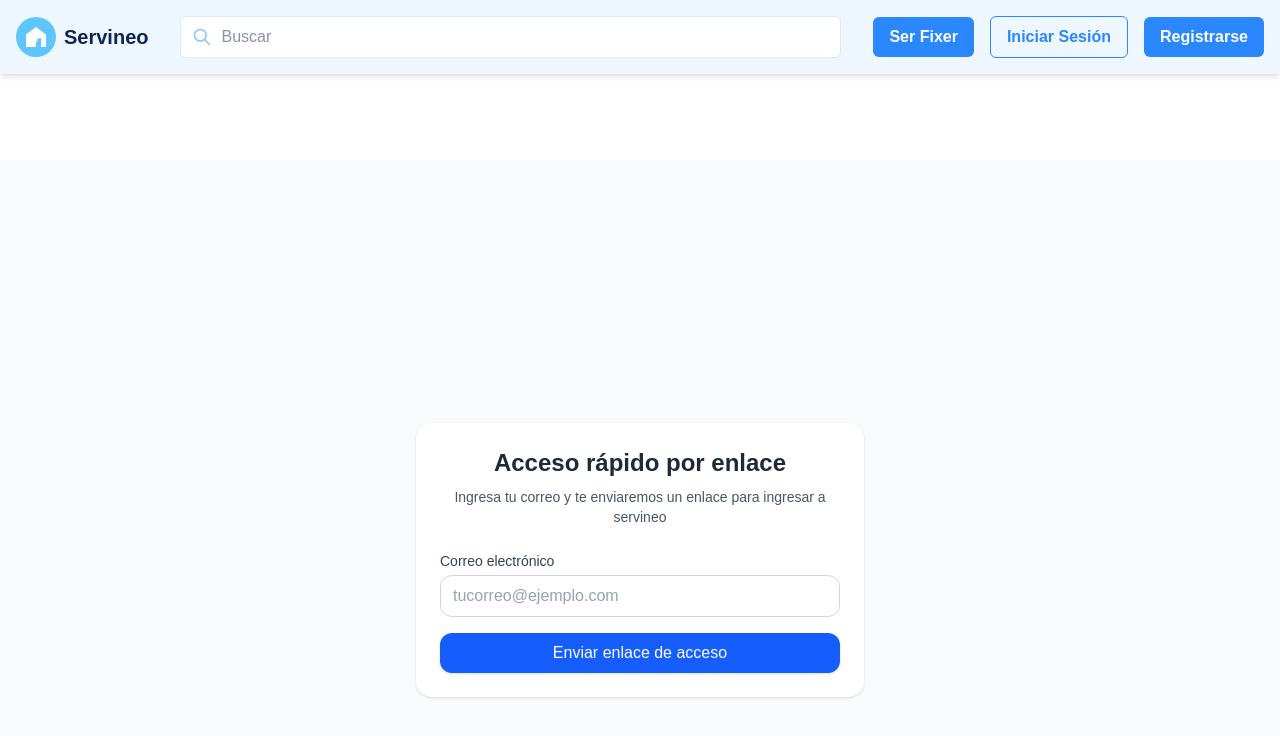
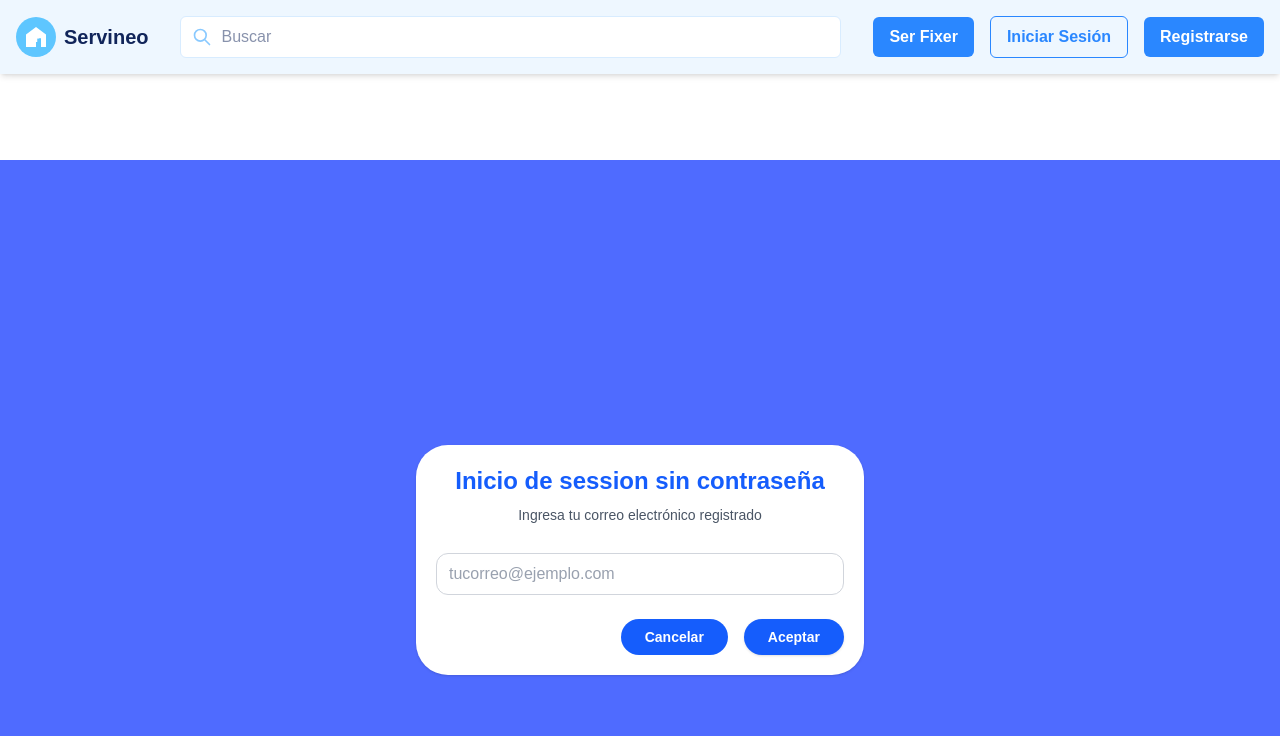
Before and after one commit to robertgt0/alquiler_front, a Next.js app: page /auth/ini-link in a window 1280 px wide. Shown: the top 736 px of the page. Built offline with nearby package versions, Linux system fonts and the light colour scheme; no server answers.

Commit message:
correccion de bugs

```diff
--- a/src/app/auth/ini-link/page.tsx
+++ b/src/app/auth/ini-link/page.tsx
@@ -1,6 +1,7 @@
 "use client";
 import React from "react";
 import { solicitarEnlaceAcceso } from "../../teamsys/services/UserService"; // ajusta si tu ruta real es distinta
+import { useRouter } from "next/navigation";
 
 const isValidEmail = (v: string) => {
   const s = v.trim();
@@ -10,6 +11,7 @@ const isValidEmail = (v: string) => {
 };
 
 export default function IniLinkPage() {
+  const router = useRouter();
   const [email, setEmail] = React.useState("");
   const [fieldError, setFieldError] = React.useState<string | null>(null);
   const [loading, setLoading] = React.useState(false);
@@ -80,16 +82,16 @@ export default function IniLinkPage() {
   };
 
   return (
-    <div className="flex min-h-screen items-center justify-center bg-gray-50 px-4">
-      <div className="w-full max-w-md rounded-2xl bg-white p-6 shadow">
-        <h1 className="mb-2 text-center text-2xl font-semibold text-gray-800">Acceso rápido por enlace</h1>
+    <div className="flex min-h-screen items-center justify-center bg-[#4F6BFF] px-4">
+      <div className="w-full max-w-md rounded-4xl bg-white p-5 shadow">
+        <h1 className="mb-2 text-center text-2xl font-semibold text-blue-600">Inicio de session sin contraseña</h1>
         <p className="mb-6 text-center text-sm text-gray-600">
-          Ingresa tu correo y te enviaremos un enlace para ingresar a servineo
+          Ingresa tu correo electrónico registrado
         </p>
 
         <form onSubmit={onSubmit} className="space-y-4" noValidate>
           <div>
-            <label htmlFor="email" className="block text-sm font-medium text-gray-700">Correo electrónico</label>
+            <label htmlFor="email" className="block text-sm font-medium text-gray-700"></label>
             <input
               id="email"
               type="email"
@@ -107,13 +109,40 @@ export default function IniLinkPage() {
             {fieldError && <p id="email-error" className="mt-1 text-xs text-red-600">{fieldError}</p>}
           </div>
 
+          {/* Botones al estilo mock: Cancelar / Aceptar */}
+<div className="mt-6 flex justify-end gap-4">
+  <button
+    type="button"
+    onClick={() => router.push("/login")} // 👈 ruta de tu login
+    className="
+    rounded-full
+    px-6 py-2
+    text-sm font-semibold
+    bg-blue-600
+    text-white
+    hover:bg-blue-700
+    "
+  >
+    Cancelar
+  </button>
+
   <button
     type="submit"
     disabled={loading}
-            className="w-full rounded-xl bg-blue-600 px-4 py-2 font-medium text-white shadow hover:bg-blue-700 disabled:opacity-60"
+    className="
+      rounded-full
+      bg-blue-600
+      px-6 py-2
+      text-sm font-semibold
+      text-white
+      shadow
+      hover:bg-blue-700
+      disabled:opacity-60
+    "
   >
-            {loading ? "Enviando…" : "Enviar enlace de acceso"}
+    {loading ? "Enviando…" : "Aceptar"}
   </button>
+</div>
         </form>
 
         {banner.type === "err" && (
@@ -123,23 +152,58 @@ export default function IniLinkPage() {
         )}
       </div>
 
-      {/* Modal emergente de éxito */}
+{/* Modal emergente de éxito – estilo “pastilla” */}
 {showModal && (
-        <div className="fixed inset-0 z-50 flex items-center justify-center bg-black/40">
-          <div className="w-full max-w-sm rounded-xl bg-white p-6 shadow-lg">
-            <h3 className="text-lg font-semibold text-green-700 mb-2">¡Listo!</h3>
-            <p className="text-sm text-gray-700 mb-4">{banner.text}</p>
-            <div className="flex justify-end gap-2">
+  <div
+    className="fixed inset-0 z-50 flex items-center justify-center bg-black/20"
+    onClick={closeOrHide}
+  >
+    <div
+      className="relative"
+      onClick={(e) => e.stopPropagation()}
+    >
+      {/* Pastilla completa (incluye icono adentro) */}
+      <div
+        className="
+          max-w-[300px]
+          rounded-full
+          border-4 border-gray-400
+          bg-white
+          px-6 py-1
+          shadow-md
+          text-center
+          flex flex-col items-center
+          gap-3
+        "
+      >
+
+        {/* ICONO VERDE ADENTRO — igual a tu imagen */}
+        <div className="w-10 h-10 flex items-center justify-center rounded-full bg-green-500">
+          <span className="text-white text-xl font-bold">✓</span>
+        </div>
+
+        {/* TEXTO */}
+        <p className="text-sm font-medium text-gray-800">
+          Te enviamos un link de acceso a tu correo electrónico.
+        </p>
+        <p className="text-xs text-gray-600 font-semibold">
+          Válido solo por 5 minutos.
+        </p>
+
+        {/* BOTÓN CERRAR */}
         <button
           onClick={closeOrHide}
-                className="rounded px-4 py-2 bg-gray-100 text-gray-700 hover:bg-gray-200"
+          className="mt-1 text-xs font-semibold text-violet-600 hover:underline"
         >
           Cerrar
         </button>
+
       </div>
     </div>
   </div>
 )}
+
+
     </div>
   );
 }
```
Also changed, not shown: 1 other file (tests, documents, lock files or other folders). Lines whose indentation alone changed are shown as unchanged.
